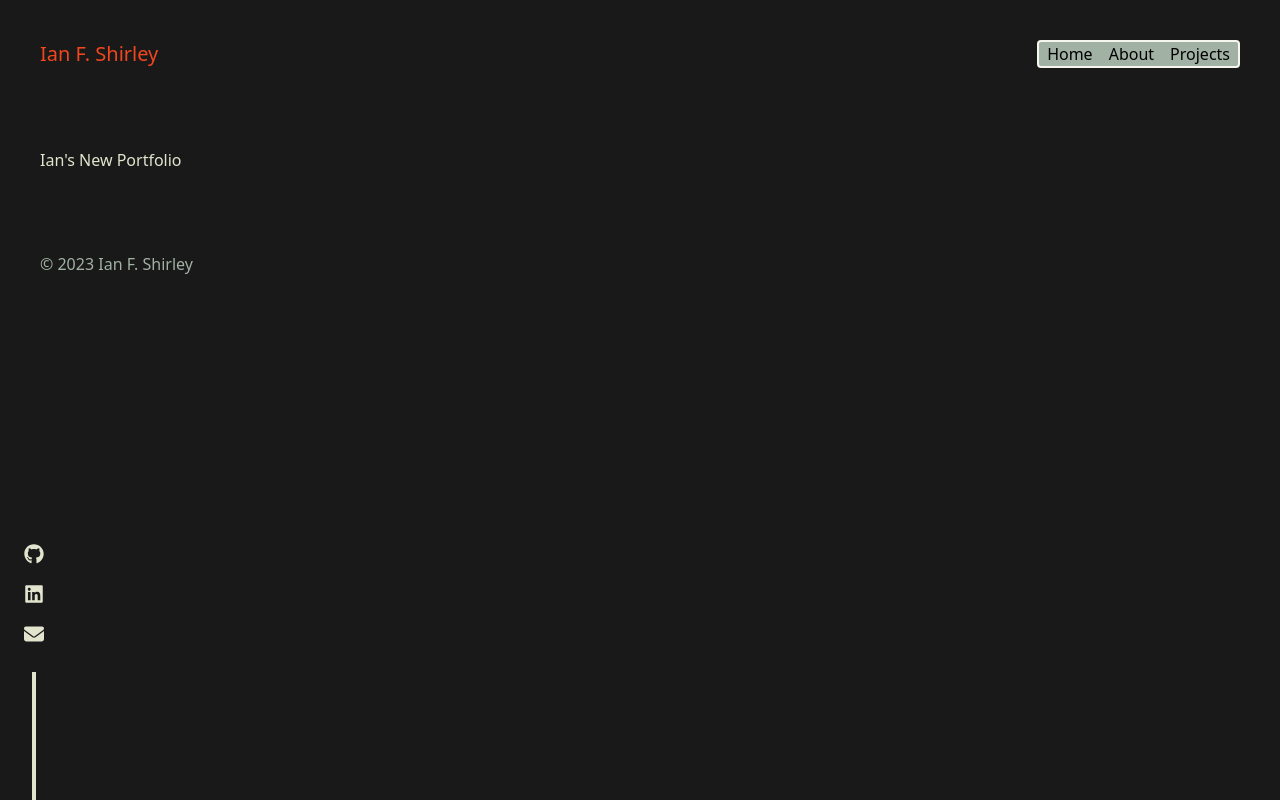
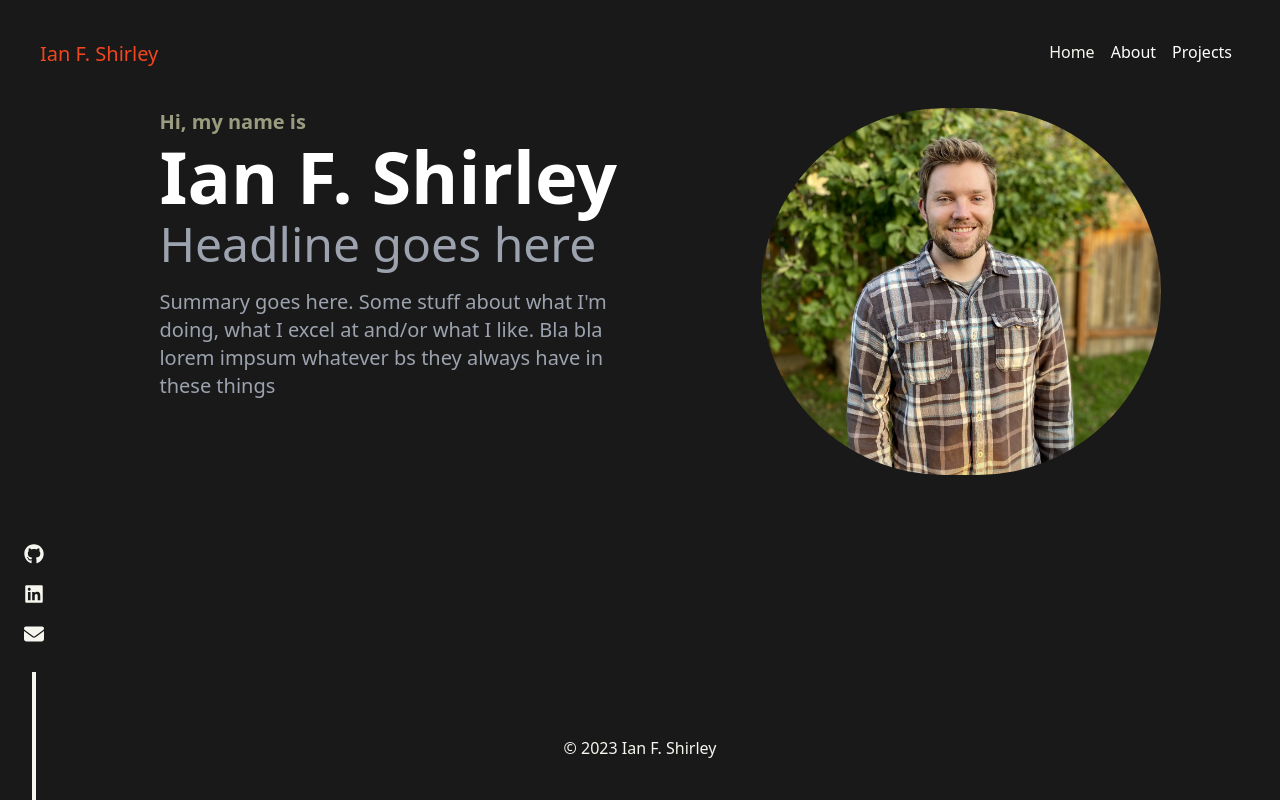
Before and after one commit to ianfshirley/Portfolio, a Next.js app: page / in a window 1280 px wide. Built offline with nearby package versions, Linux system fonts and the light colour scheme.

Commit message:
added profile pic and hero component. both need work. did a lot of layout and color updates.

```diff
--- /dev/null
+++ b/app/components/ContactLinks.js
@@ -0,0 +1,40 @@
+'use client'
+import { FontAwesomeIcon } from '@fortawesome/react-fontawesome'
+import { faGithub, faLinkedin, faEnvelope } from '@fortawesome/free-brands-svg-icons'
+import { faEnvelope as faEnvelopeSolid } from '@fortawesome/free-solid-svg-icons'
+import { useState } from 'react';
+
+
+export default function ContactLinks() {
+
+  const [isHovered, setIsHovered] = useState(false);
+
+  const handleHover = () => {
+    setIsHovered(true);
+  };
+
+  const handleMouseLeave = () => {
+    setIsHovered(false);
+  };
+
+  return (
+    <div className="fixed bottom-0 left-0 mx-4 mt-20">
+      <nav
+        className="flex flex-col"
+        onMouseEnter={handleHover}
+        onMouseLeave={handleMouseLeave}
+      >
+        <a href='https://github.com/ianfshirley' target='_blank' rel='noopener noreferrer' className="p-2 text-mist-50 hover:text-peach">
+          <FontAwesomeIcon icon={faGithub} className="w-5 h-5" />
+        </a>
+        <a href='https://www.linkedin.com/in/ianfshirley/' target='_blank' rel='noopener noreferrer' className="p-2 text-mist-50 hover:text-peach">
+          <FontAwesomeIcon icon={faLinkedin} className="w-5 h-5" />
+        </a>
+        <a href='mailto:ianfshirley88@gmail.com' target='_blank' rel='noopener noreferrer' className="p-2 text-mist-50 hover:text-peach">
+          <FontAwesomeIcon icon={faEnvelopeSolid} className="w-5 h-5" />
+        </a>
+        <div className={`h-32 w-1 bg-mist-50 mt-4 mx-auto ${isHovered ? 'bg-peach' : ''}`}></div>
+      </nav>
+    </div>
+  )
+}
--- a/app/components/Footer/Footer.js
+++ b/app/components/Footer.js
@@ -3,9 +3,9 @@
 
 export default function Footer() {
   return (
-    <div className="w-full flex flex-row">
+    <div className="fixed bottom-0 w-full px-auto text-center mt-6">
       <h1
-        className='p-10 text-fog'
+        className=' p-10 text-mist-50 '
       >© 2023 Ian F. Shirley</h1>
     </div>
   )
--- a/app/components/Header/ContactLinks.js
+++ /dev/null
@@ -1,23 +0,0 @@
-import { FontAwesomeIcon } from '@fortawesome/react-fontawesome'
-import { faGithub, faLinkedin, faEnvelope } from '@fortawesome/free-brands-svg-icons'
-import { faEnvelope as faEnvelopeSolid } from '@fortawesome/free-solid-svg-icons'
-
-
-export default function ContactLinks() {
-  return (
-    <div className="fixed bottom-0 left-0 mx-4">
-      <nav className="flex flex-col text-mist">
-        <a href='https://github.com/ianfshirley' target='_blank' rel='noopener noreferrer' className="p-2">
-          <FontAwesomeIcon icon={faGithub} className="w-5 h-5" />
-        </a>
-        <a href='https://www.linkedin.com/in/ianfshirley/' target='_blank' rel='noopener noreferrer' className="p-2">
-          <FontAwesomeIcon icon={faLinkedin} className="w-5 h-5" />
-        </a>
-        <a href='mailto:ianfshirley88@gmail.com' target='_blank' rel='noopener noreferrer' className="p-2">
-          <FontAwesomeIcon icon={faEnvelopeSolid} className="w-5 h-5" />
-        </a>
-        <div className="h-32 w-1 bg-mist mt-4 mx-auto"></div>
-      </nav>
-    </div>
-  )
-}
--- a/app/components/Header/Header.js
+++ b/app/components/Header/Header.js
@@ -1,5 +1,5 @@
 import NavBar from "./NavBar"
-import ContactLinks from "./ContactLinks"
+import ContactLinks from "../ContactLinks"
 
 
 export default function Header() {
--- a/app/components/Header/NavBar.js
+++ b/app/components/Header/NavBar.js
@@ -4,22 +4,22 @@ import Link from "next/link"
 export default function NavBar() {
   return (
     <div className="p-10 ">
-      <nav className="rounded border-2 bg-fog border-mist-50">
+      <nav className="">
         <Link
           href='/'
-          className="p-2"
+          className="p-2 text-mist-50 hover:text-peach-500"
         >
           Home
         </Link>
         <Link
           href='/about'
-          className="p-2"
+          className="p-2 text-white hover:text-peach-500"
         >
           About
         </Link>
         <Link
           href='/portfolio'
-          className="p-2"
+          className="p-2 text-white hover:text-peach-500"
         >
           Projects
         </Link>
--- /dev/null
+++ b/app/components/Hero.js
@@ -0,0 +1,24 @@
+import Image from "next/image"
+
+
+export default function Hero() {
+  return (
+    <div className="flex flex-row justify-evenly mx-10">
+      <div className="justify-center mx-10 sm:pr-6">
+        <h1 className="mb-1 text-2xl font-bold leading-tight text-army-400 sm:text-xl">Hi, my name is</h1>
+        <h2 className="mb-2 text-5xl font-bold leading-tight text-white sm:text-7xl">Ian F. Shirley</h2>
+        <h3 className="mb-3 text-2xl font-medium text-gray-400 sm:text-5xl">Headline goes here</h3>
+        <p className="max-w-md mt-5 mb-1 text-lg text-gray-400 sm:text-xl">Summary goes here. Some stuff about what I'm doing, what I excel at and/or what I like. Bla bla lorem impsum whatever bs they always have in these things</p>
+      </div>
+      <div className="w-[400px] h-[400px] ">
+        <Image
+          src='/img/me.jpg'
+          alt='Profile Pic'
+          width={400}
+          height={400}
+          className='border-10 border-army rounded-full'
+        />
+      </div>
+    </div>
+  )
+}
--- a/app/layout.js
+++ b/app/layout.js
@@ -1,7 +1,7 @@
 import './globals.css'
 import Header from './components/Header/Header'
-import Footer from './components/Footer/Footer'
-import ContactLinks from './components/Header/ContactLinks'
+import Footer from './components/Footer'
+import ContactLinks from './components/ContactLinks'
 
 
 export const metadata = {
@@ -15,7 +15,7 @@ export default function RootLayout({ children }) {
       <head>
         <link rel='icon' href='/favicon.ico' />
       </head>
-      <body className='w-screen bg-[#191919] '>
+      <body className='w-screen bg-[#191919] absolute'>
         <Header />
         {children}
         <ContactLinks />
--- a/app/page.js
+++ b/app/page.js
@@ -1,12 +1,10 @@
-
+import Hero from "./components/Hero"
 
 
 export default function Home() {
   return (
     <main className="w-screen">
-      <h1
-        className='text-mist p-10'
-      >Ian's New Portfolio</h1>
+      <Hero />
     </main>
   )
 }
```
Also changed, not shown: public/img/me.jpg (added).
